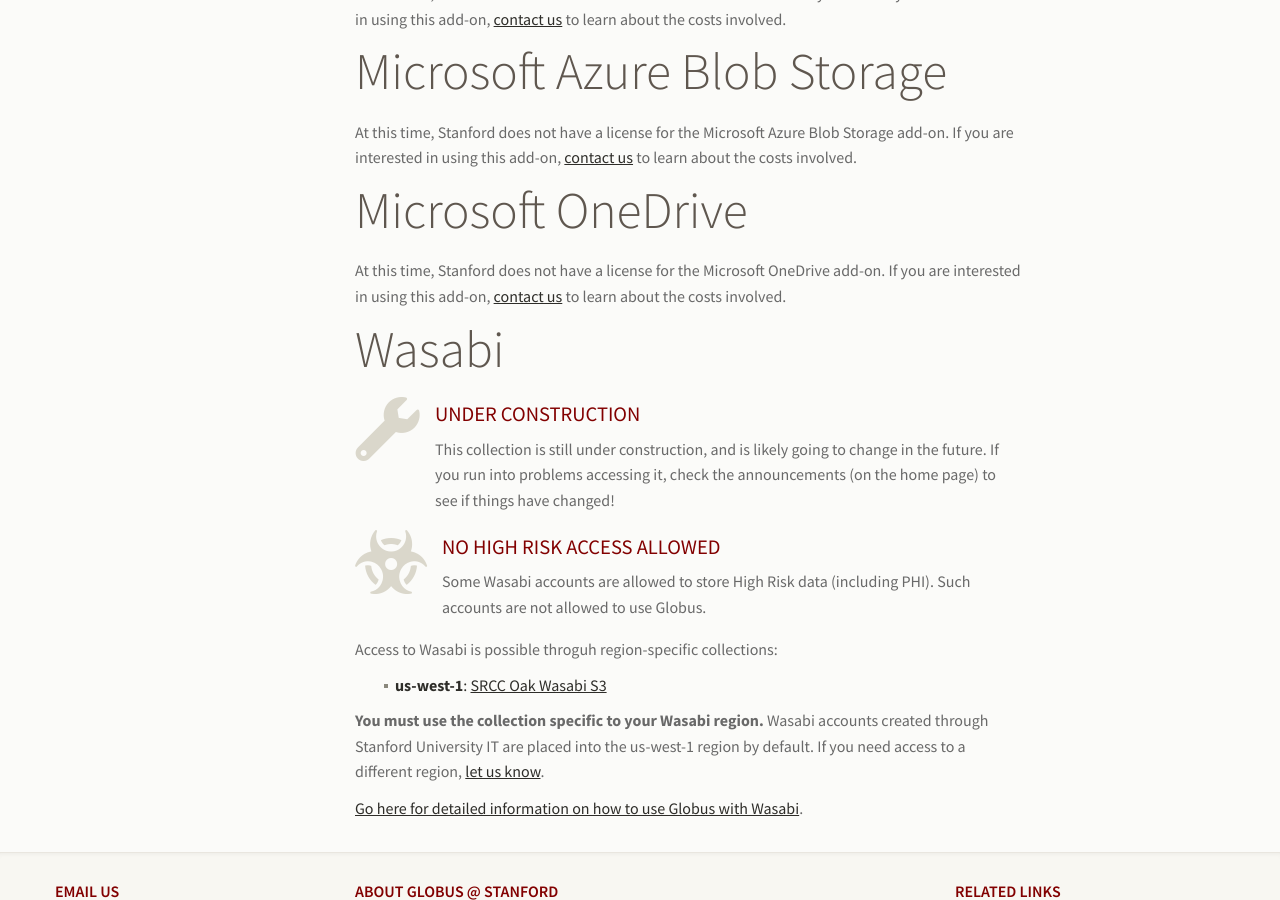
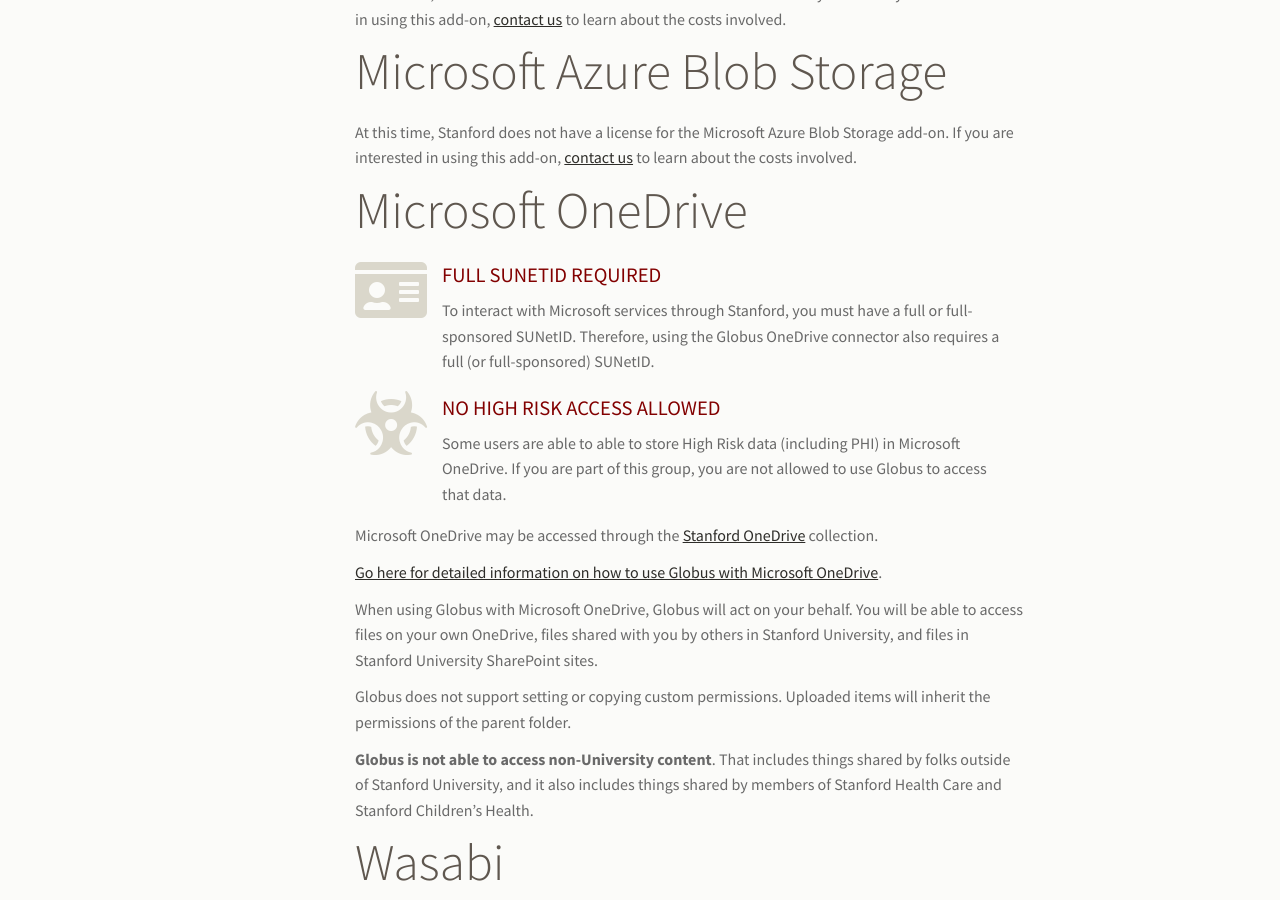
Before and after one commit to stanford-rc/globus.stanford.edu, a Jekyll site: the page built from cloud.md, in a window 1280 px wide and 900 px high, scrolled down 4561 px. Built offline with Jekyll 4.4.1, drawn with Linux system fonts in a browser that asks for light colours; nearby versions of some CDN libraries; comment, search, counter and statistics services are not loaded.

Commit message:
cloud: Open up Microsoft OneDrive
This adds general information on how to access OneDrive, a link to the
details page, and a note on sharing restrictions.

The top table is also updated.

```diff
--- a/cloud.md
+++ b/cloud.md
@@ -25,7 +25,7 @@ name for more information.
 | <a href="#google-drive">Google Drive</a> | ✅ |
 | <a href="#irods">iRODS</a> | ❌ |
 | <a href="#microsoft-azure-blob-storage">Microsoft Azure Blob Storage</a> | ❌ |
-| <a href="#microsoft-onedrive">Microsoft OneDrive</a> | ❌ |
+| <a href="#microsoft-onedrive">Microsoft OneDrive</a> | ✅ |
 | <a href="#wasabi">Wasabi</a> | ✅ |
 
 &nbsp;
@@ -235,10 +235,34 @@ to learn about the costs involved.
 
 # Microsoft OneDrive
 
-At this time, Stanford does not have a license for the Microsoft OneDrive
-add-on.  If you are interested in using this add-on, [contact
-us](mailto:srcc-support@stanford.edu) to learn about the costs involved.
+{% include info-box.html
+   icon="id-card"
+   header="Full SUNetID Required"
+   content="To interact with Microsoft services through Stanford, you must have a full or full-sponsored SUNetID.  Therefore, using the Globus OneDrive connector also requires a full (or full-sponsored) SUNetID."
+%}
 
+{% include info-box.html
+   icon="biohazard"
+   header="No High Risk Access allowed"
+   content="Some users are able to able to store High Risk data (including PHI) in Microsoft OneDrive.  If you are part of this group, you are not allowed to use Globus to access that data."
+%}
+
+Microsoft OneDrive may be accessed through the [Stanford OneDrive](https://app.globus.org/file-manager/collections/9beecf19-601f-47b9-a15b-a0f34845abb1/overview)
+collection.
+
+[Go here for detailed information on how to use Globus with Microsoft OneDrive]({{ "cloud/onedrive.html" | absolute_url }}).
+
+When using Globus with Microsoft OneDrive, Globus will act on your behalf.  You
+will be able to access files on your own OneDrive, files shared with you by
+others in Stanford University, and files in Stanford University
+SharePoint sites.
+
+Globus does not support setting or copying custom permissions.  Uploaded items
+will inherit the permissions of the parent folder.
+
+**Globus is not able to access non-University content**.  That includes things
+shared by folks outside of Stanford University, and it also includes things
+shared by members of Stanford Health Care and Stanford Children's Health.
 
 # Wasabi
 
```
